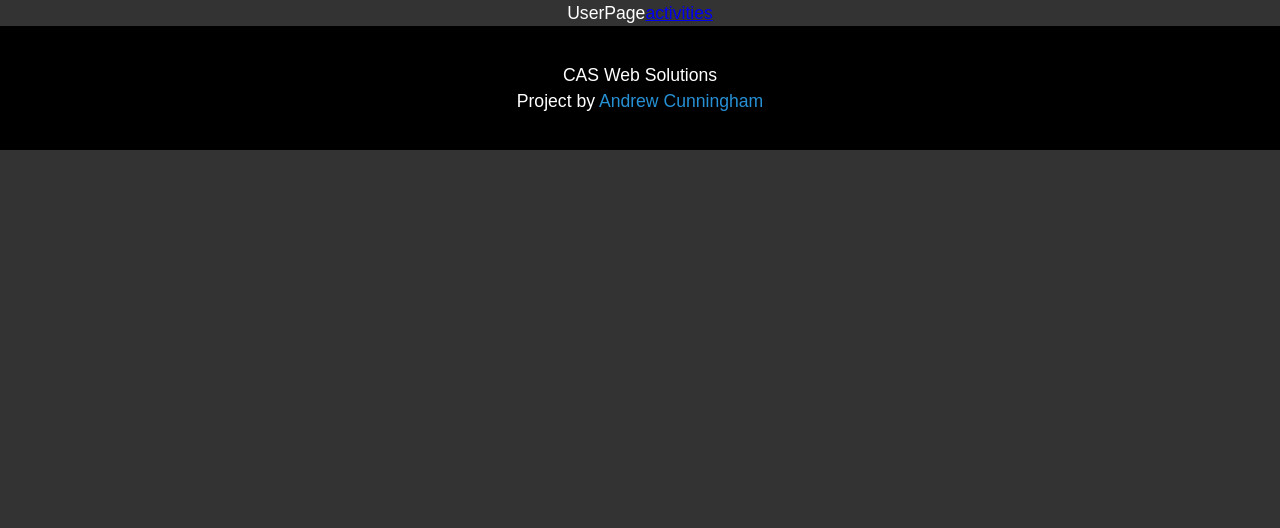
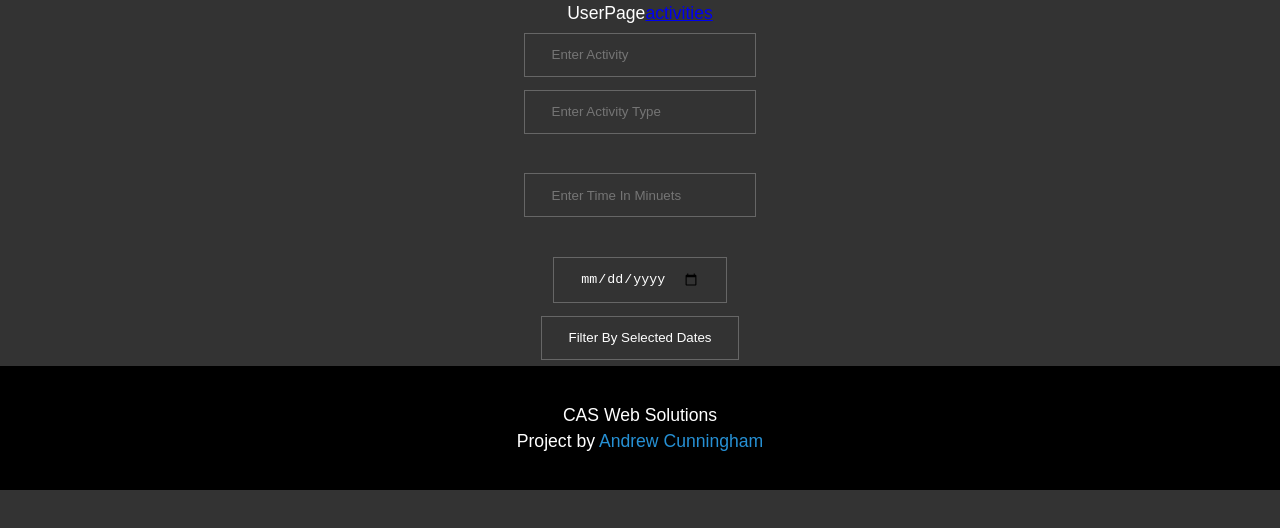
Before and after one commit to Andrew-Cunningham/Productivity-FrontEnd, a React (Create React App) app: page /userpage in a window 1280 px wide. Shown: the top 528 px of the page. Built offline with nearby package versions, Linux system fonts and the light colour scheme; no server answers.

Commit message:
running into CORS error while trying to create activity

```diff
--- a/src/components/UserPage.js
+++ b/src/components/UserPage.js
@@ -1,33 +1,82 @@
-import React from 'react'
-import { useSelector, useDispatch } from 'react-redux'
-import { authenticateUser } from "../ducks/users/actions"
-import {Link} from "react-router-dom"
-import { getUserActivity } from '../ducks/activities/actions';
-import {useEffect} from "react"
+import React, { useState } from "react";
+import { useSelector, useDispatch } from "react-redux";
+import { authenticateUser } from "../ducks/users/actions";
+import { Link } from "react-router-dom";
+import { getUserActivity } from "../ducks/activities/actions";
+import { useEffect } from "react";
+import {addActivity} from "../ducks/activities/actions"
 export default function UserPage(props) {
-
   const dispatch = useDispatch();
 
-     const state = useSelector(state=>state)
+  const state = useSelector(state => state);
 
-    const user = state.userReducer.user
+  const user = state.userReducer.user;
 
   // dispatch(authenticateUser({email, password}, props.history))
- function getActivities(id){
-    dispatch(getUserActivity(id, props.historty))
+  function getActivities(id) {
+    dispatch(getUserActivity(id, props.historty));
   }
 
   useEffect(() => {
-getActivities(user.id)
- }, [])
+    getActivities(user.id);
+  }, []);
+
+  const [content, setContent] = useState("");
+  const [contentType, setContentType] = useState("");
+  const [activityTimeInMinuets, setActivityTimeInMinuets] = useState();
+  const [date, setDate] = useState();
+  function handleSubmit(e) {
+    e.preventDefault();
+    //console.log("running")
+    dispatch(addActivity(user.id, {content, contentType, activityTimeInMinuets, date }, props.history))
+  }
 
 
   return (
     <div>
       UserPage
       <Link to={`/activitypage`}>activities</Link>
-            {console.log(user)}
-            {console.log(state)}
+      <form onSubmit={handleSubmit}>
+        <input
+          class="btn"
+          name="content"
+          onChange={e => setContent(e.target.value)}
+          type="string"
+          placeholder="Enter Activity"
+          required
+        ></input>
+        <br />
+        <input
+          class="btn"
+          name="contentType"
+          onChange={e => setContentType(e.target.value)}
+          type="string"
+          placeholder="Enter Activity Type"
+          required
+        ></input>
+        <br /> <br />
+        <input
+          class="btn"
+          name="activityTimeInMinuets"
+          onChange={e => setActivityTimeInMinuets(e.target.value)}
+          type="number"
+          placeholder="Enter Time In Minuets"
+          required
+        ></input>
+        <br /> <br />
+        <input
+          class="btn"
+          name="date"
+          onChange={e => setDate(e.target.value)}
+          type="date"
+          placeholder="Enter Date"
+          required
+        ></input>
+        <br />
+        <button class="btn" type="submit">
+          Filter By Selected Dates
+        </button>
+      </form>
     </div>
-    )
+  );
 }
--- a/src/ducks/activities/actions.js
+++ b/src/ducks/activities/actions.js
@@ -21,9 +21,36 @@ export function getUserActivity(id) {
 }
 
 export function filertActivities(startDate, endDate) {
-  return{
-    type:"FILTER_ACTIVITIES",
+  return {
+    type: "FILTER_ACTIVITIES",
     startDate,
     endDate
-  }
+  };
 }
+
+export const addActivity = (id, formBody, history) => {
+  return async function(dispatch) {
+    let bodyJSON = JSON.stringify(formBody);
+    //console.log(bodyJSON)
+    try {
+      const response = await fetch(
+        "http://localhost:8080/api/v1/activities/user/" + id,
+        {
+          method: "post",
+          body: bodyJSON,
+          headers: {
+            "Content-Type": "application/json"
+          }
+        }
+      );
+      let json = await response.json();
+      dispatch({
+        type: "CREATE_ACTIVITY",
+        payload: json
+      });
+      history.push("/userpage");
+    } catch (e) {
+      console.error("Problem ", e);
+    }
+  };
+};
--- a/src/ducks/activities/reducer.js
+++ b/src/ducks/activities/reducer.js
@@ -24,7 +24,12 @@ export default function(state = intitalState, action) {
             return activity;
           }
         }))
-      }
+      };
+      case "CREATE_ACTIVITY":
+        return{
+          ...state,
+          activities: action.payload
+        }
       default:
       return state;
   }
```
Lines whose indentation alone changed are shown as unchanged.
